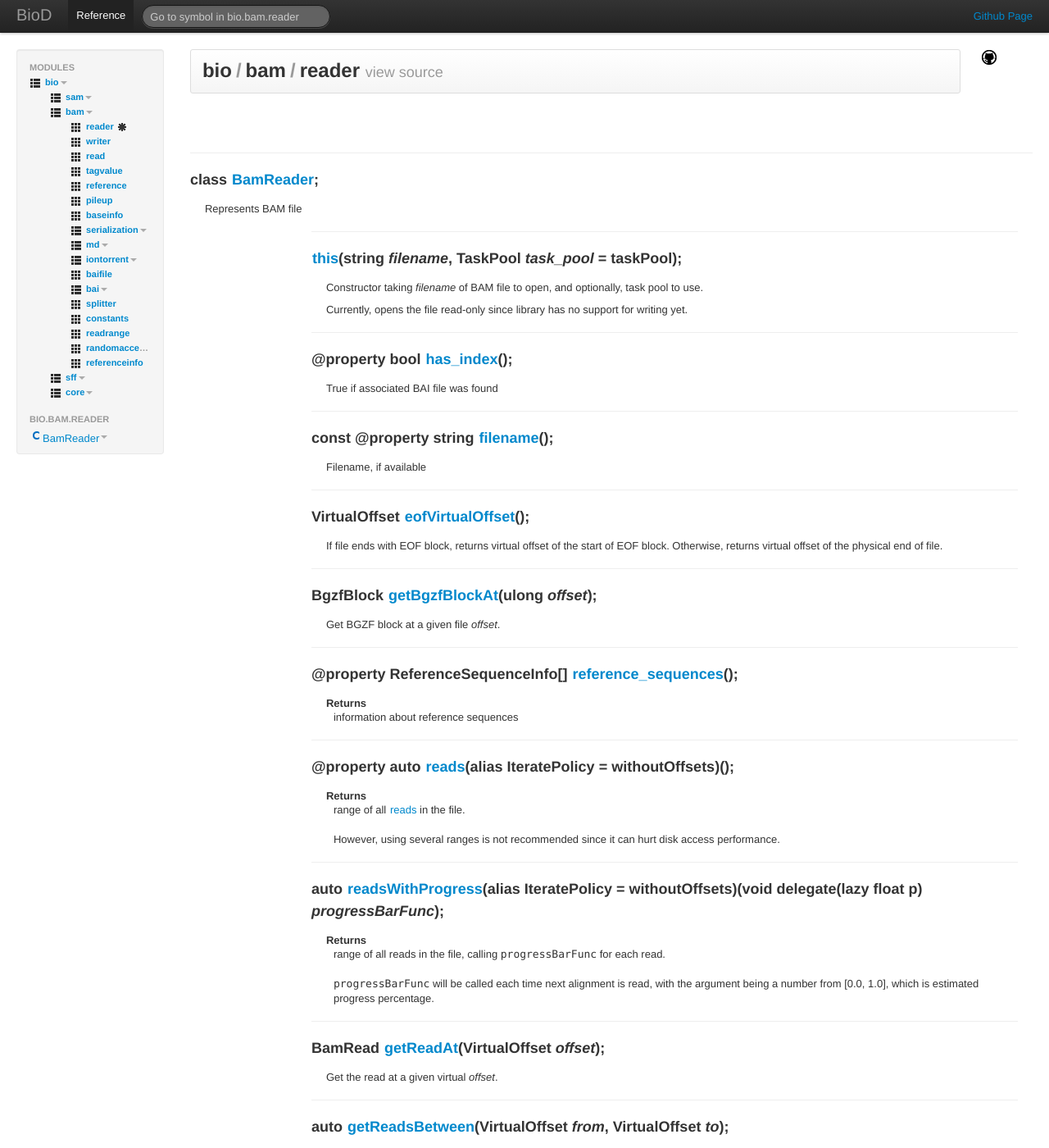
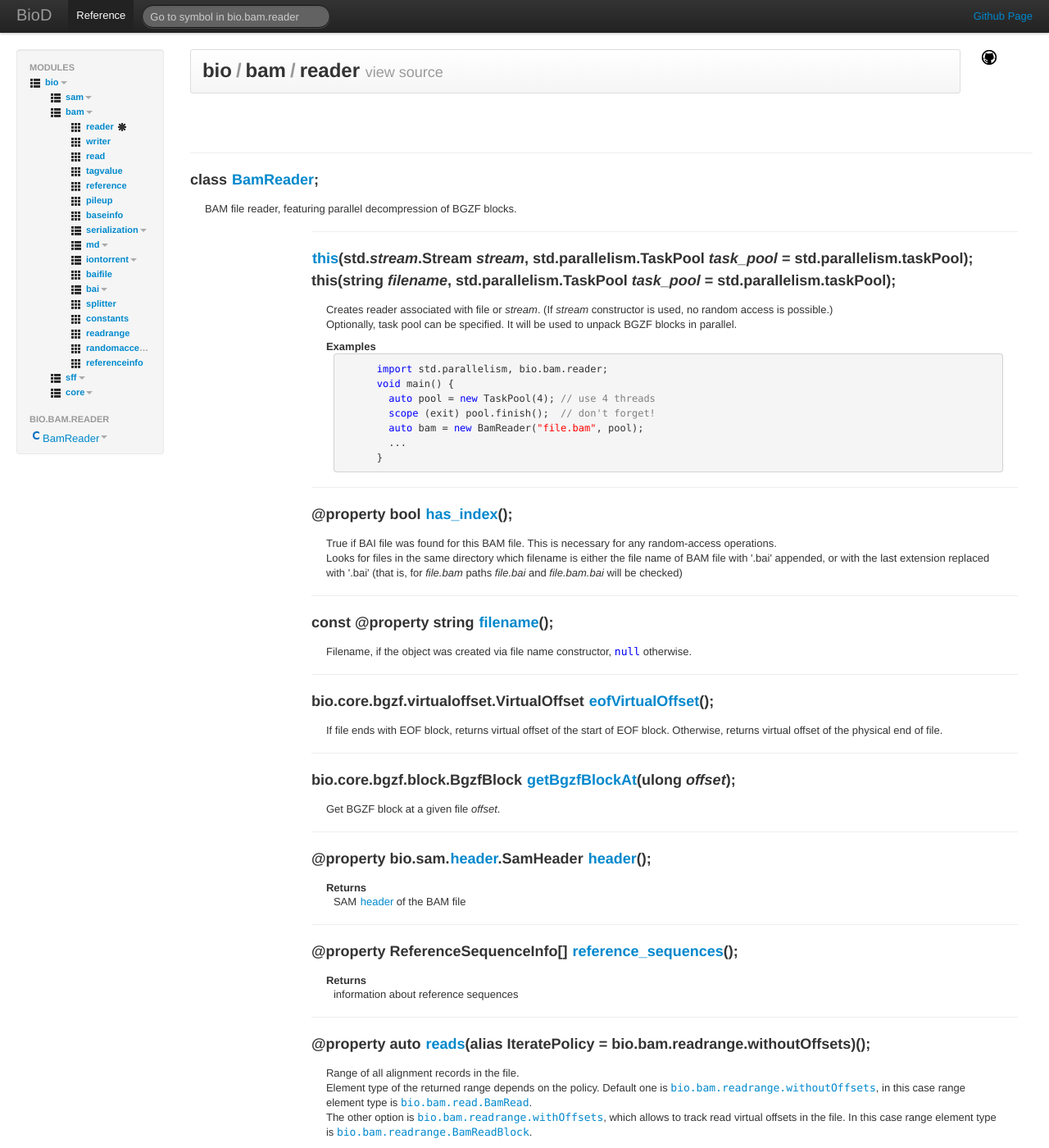
Before and after one commit to george-githinji/biod.github.com, a Jekyll site: the page docs/bio.bam.reader.html, which Jekyll copies as it is, in a window 1280 px wide and 1400 px high. Shown: the whole window at 82% size. Built offline with Jekyll 4.4.1, drawn with Linux system fonts in a browser that asks for light colours; Markdown is read by kramdown in place of the engine named in the settings; some of the changed text lies outside the part shown.

Commit message:
improving docs: bio.bam.reader

```diff
--- a/docs/bio.bam.reader.html
+++ b/docs/bio.bam.reader.html
@@ -203,36 +203,60 @@
 <br><br>
 <hr><div class="row-fluid declaration"><h3>class <span class="symbol-target" id="BamReader">&nbsp;</span><a class="symbol-link" href="#BamReader">BamReader</a>;
 </h3></div>
-<div class="declaration-content"><dl><p>Represents BAM file</p>
+<div class="declaration-content"><dl><p>BAM file reader, featuring parallel decompression of BGZF blocks.</p>
 </dl>
-<div class="offset1 member-list"><hr><div class="row-fluid declaration"><h3> this(string <i>filename</i>, TaskPool <i>task_pool</i> = taskPool);
+<div class="offset1 member-list"><hr><div class="row-fluid declaration"><h3> this(std.<i>stream</i>.Stream <i>stream</i>, std.parallelism.TaskPool <i>task_pool</i> = std.parallelism.taskPool);
+<br> this(string <i>filename</i>, std.parallelism.TaskPool <i>task_pool</i> = std.parallelism.taskPool);
 </h3></div>
-<div class="declaration-content"><dl><p>Constructor taking <i>filename</i> of BAM file to open,
-      and optionally, task pool to use.
+<div class="declaration-content"><dl><p>Creates reader associated with file or <i>stream</i>.
+      (If <i>stream</i> constructor is used, no random access is possible.)
+      <br>
+      Optionally, task pool can be specified.
+      It will be used to unpack BGZF blocks in parallel.
 </p>
-<p>Currently, opens the file read-only since library
-      has no support for writing yet.</p>
+<dt>Examples</dt><dd><pre class="d_code">      <span class="d_keyword">import</span> std.parallelism, bio.bam.reader;
+      <span class="d_keyword">void</span> main() {
+        <span class="d_keyword">auto</span> pool = <span class="d_keyword">new</span> TaskPool(4); <span class="d_comment">// use 4 threads
+</span>        <span class="d_keyword">scope</span> (exit) pool.finish();  <span class="d_comment">// don't forget!
+</span>        <span class="d_keyword">auto</span> bam = <span class="d_keyword">new</span> BamReader(<span class="d_string">"file.bam"</span>, pool);
+        ...
+      }
+</pre>
+</dd>
 </dl>
 </div>
 <hr><div class="row-fluid declaration"><h3>@property bool <span class="symbol-target" id="has_index">&nbsp;</span><a class="symbol-link" href="#has_index">has_index</a>();
 </h3></div>
-<div class="declaration-content"><dl><p>True if associated BAI file was found</p>
+<div class="declaration-content"><dl><p>True if BAI file was found for this BAM file.
+      This is necessary for any random-access operations.
+      <br>
+      Looks for files in the same directory which filename
+      is either the file name of BAM file with '.bai' appended,
+      or with the last extension replaced with '.bai'
+      (that is, for <i>file.bam</i> paths <i>file.bai</i> and
+      <i>file.bam.bai</i> will be checked)</p>
 </dl>
 </div>
 <hr><div class="row-fluid declaration"><h3>const @property string <span class="symbol-target" id="filename">&nbsp;</span><a class="symbol-link" href="#filename">filename</a>();
 </h3></div>
-<div class="declaration-content"><dl><p>Filename, if available</p>
+<div class="declaration-content"><dl><p>Filename, if the object was created via file name constructor,
+        <span class="inlinecode"><span class="d_keyword">null</span></span> otherwise.</p>
 </dl>
 </div>
-<hr><div class="row-fluid declaration"><h3>VirtualOffset <span class="symbol-target" id="eofVirtualOffset">&nbsp;</span><a class="symbol-link" href="#eofVirtualOffset">eofVirtualOffset</a>();
+<hr><div class="row-fluid declaration"><h3>bio.core.bgzf.virtualoffset.VirtualOffset <span class="symbol-target" id="eofVirtualOffset">&nbsp;</span><a class="symbol-link" href="#eofVirtualOffset">eofVirtualOffset</a>();
 </h3></div>
 <div class="declaration-content"><dl><p>If file ends with EOF block, returns virtual offset of the start of EOF block.
  Otherwise, returns virtual offset of the physical end of file.</p>
 </dl>
 </div>
-<hr><div class="row-fluid declaration"><h3>BgzfBlock <span class="symbol-target" id="getBgzfBlockAt">&nbsp;</span><a class="symbol-link" href="#getBgzfBlockAt">getBgzfBlockAt</a>(ulong <i>offset</i>);
+<hr><div class="row-fluid declaration"><h3>bio.core.bgzf.block.BgzfBlock <span class="symbol-target" id="getBgzfBlockAt">&nbsp;</span><a class="symbol-link" href="#getBgzfBlockAt">getBgzfBlockAt</a>(ulong <i>offset</i>);
 </h3></div>
 <div class="declaration-content"><dl><p>Get BGZF block at a given file <i>offset</i>.</p>
+</dl>
+</div>
+<hr><div class="row-fluid declaration"><h3>@property bio.sam.<span class="symbol-target" id="header">&nbsp;</span><a class="symbol-link" href="#header">header</a>.SamHeader <span class="symbol-target" id="header">&nbsp;</span><a class="symbol-link" href="#header">header</a>();
+</h3></div>
+<div class="declaration-content"><dl><dt>Returns</dt><dd>SAM <span class="symbol-target" id="header">&nbsp;</span><a class="symbol-link" href="#header">header</a> of the BAM file</dd>
 </dl>
 </div>
 <hr><div class="row-fluid declaration"><h3>@property ReferenceSequenceInfo[] <span class="symbol-target" id="reference_sequences">&nbsp;</span><a class="symbol-link" href="#reference_sequences">reference_sequences</a>();
@@ -240,65 +264,104 @@
 <div class="declaration-content"><dl><dt>Returns</dt><dd>information about reference sequences</dd>
 </dl>
 </div>
-<hr><div class="row-fluid declaration"><h3>@property auto <span class="symbol-target" id="reads">&nbsp;</span><a class="symbol-link" href="#reads">reads</a>(alias IteratePolicy = withoutOffsets)();
+<hr><div class="row-fluid declaration"><h3>@property auto <span class="symbol-target" id="reads">&nbsp;</span><a class="symbol-link" href="#reads">reads</a>(alias IteratePolicy = bio.bam.readrange.withoutOffsets)();
 </h3></div>
-<div class="declaration-content"><dl><dt>Returns</dt><dd>range of all <span class="symbol-target" id="reads">&nbsp;</span><a class="symbol-link" href="#reads">reads</a> in the file.
+<div class="declaration-content"><dl><p>Range of all alignment records in the file.
+        <br>
+        Element type of the returned range depends on the policy.
+        Default one is <a href="bio.bam.readrange.html#withoutOffsets"><span class="inlinecode">bio.bam.readrange.withoutOffsets</span></a>,
+        in this case range element type is <a href="bio.bam.read.html#BamRead"><span class="inlinecode">bio.bam.read.BamRead</span></a>.
+        <br>
+        The other option is <a href="bio.bam.readrange.html#withOffsets"><span class="inlinecode">bio.bam.readrange.withOffsets</span></a>,
+        which allows to track read virtual offsets in the file.
+        In this case range element type is <a href="bio.bam.readrange.html#BamReadBlock"><span class="inlinecode">bio.bam.readrange.BamReadBlock</span></a>.
+</p>
+<dt>Examples</dt><dd><pre class="d_code">        <span class="d_keyword">import</span> bio.bam.readrange;
+        ...
+        <span class="d_keyword">auto</span> bam = <span class="d_keyword">new</span> BamReader(<span class="d_string">"file.bam"</span>);
+        <span class="d_keyword">auto</span> <u>reads</u> = bam.<u>reads</u>!withOffsets();
+        writeln(<u>reads</u>.front.start_virtual_offset);
+</pre>
+</dd>
+</dl>
+</div>
+<hr><div class="row-fluid declaration"><h3>auto <span class="symbol-target" id="readsWithProgress">&nbsp;</span><a class="symbol-link" href="#readsWithProgress">readsWithProgress</a>(alias IteratePolicy = bio.bam.readrange.withoutOffsets)(void delegate(lazy float p) <i>progressBarFunc</i>);
+</h3></div>
+<div class="declaration-content"><dl><dt>Returns</dt><dd>range of all reads in the file, calling <i>progressBarFunc</i>
+                 for each read.
+        <br>
+        <i>progressBarFunc</i> will be called
+        each time next alignment is read, with the argument being a number from [0.0, 1.0],
+        which is estimated progress percentage.
+        <br>
+        Notice that <i>progressBarFunc</i> takes <span class="inlinecode">lazy</span> argument,
+        so that the number of relatively expensive float division operations
+        can be controlled by user.
+
+</dd>
+<dt>Examples</dt><dd><pre class="d_code">        <span class="d_keyword">import</span> std.functional, std.stdio, bio.bam.reader;
+        <span class="d_keyword">void</span> progress(<span class="d_keyword">lazy</span> <span class="d_keyword">float</span> p) {
+            <span class="d_keyword">static</span> <span class="d_keyword">uint</span> n;
+            <span class="d_keyword">if</span> (++n % 63 == 0) writeln(p); <span class="d_comment">// prints progress after every 63 records
+</span>        }
+        ...
+        <span class="d_keyword">foreach</span> (read; bam.<u>readsWithProgress</u>(toDelegate(&amp;progress))) {
+            ...
+        }
+</pre>
+</dd>
+</dl>
+</div>
+<hr><div class="row-fluid declaration"><h3>bio.bam.read.BamRead <span class="symbol-target" id="getReadAt">&nbsp;</span><a class="symbol-link" href="#getReadAt">getReadAt</a>(bio.core.bgzf.virtualoffset.VirtualOffset <i>offset</i>);
+</h3></div>
+<div class="declaration-content"><dl><dt>Returns</dt><dd>the read which starts at a given virtual <i>offset</i>.</dd>
+</dl>
+</div>
+<hr><div class="row-fluid declaration"><h3>auto <span class="symbol-target" id="getReadsBetween">&nbsp;</span><a class="symbol-link" href="#getReadsBetween">getReadsBetween</a>(bio.core.bgzf.virtualoffset.VirtualOffset <i>from</i>, bio.core.bgzf.virtualoffset.VirtualOffset <i>to</i>);
+</h3></div>
+<div class="declaration-content"><dl><dt>Returns</dt><dd>all reads located between two virtual offsets in the BAM file.
 <br><br>
 
-        However, using several ranges is not recommended since it can hurt
-        disk access performance.</dd>
-</dl>
-</div>
-<hr><div class="row-fluid declaration"><h3>auto <span class="symbol-target" id="readsWithProgress">&nbsp;</span><a class="symbol-link" href="#readsWithProgress">readsWithProgress</a>(alias IteratePolicy = withoutOffsets)(void delegate(lazy float p) <i>progressBarFunc</i>);
-</h3></div>
-<div class="declaration-content"><dl><dt>Returns</dt><dd>range of all reads in the file, calling <span class="inlinecode">progressBarFunc</span>
-                 for each read.
-<br><br>
-
-        <span class="inlinecode">progressBarFunc</span> will be called
-        each time next alignment is read, with the argument being a number from [0.0, 1.0],
-        which is estimated progress percentage.</dd>
-</dl>
-</div>
-<hr><div class="row-fluid declaration"><h3>BamRead <span class="symbol-target" id="getReadAt">&nbsp;</span><a class="symbol-link" href="#getReadAt">getReadAt</a>(VirtualOffset <i>offset</i>);
-</h3></div>
-<div class="declaration-content"><dl><p>Get the read at a given virtual <i>offset</i>.</p>
-</dl>
-</div>
-<hr><div class="row-fluid declaration"><h3>auto <span class="symbol-target" id="getReadsBetween">&nbsp;</span><a class="symbol-link" href="#getReadsBetween">getReadsBetween</a>(VirtualOffset <i>from</i>, VirtualOffset <i>to</i>);
-</h3></div>
-<div class="declaration-content"><dl><p>Get all reads between two virtual offsets.
-</p>
-<p>First offset must point <i>to</i> the start of an alignment record,
+      <br>
+      First offset must point <i>to</i> the start of an alignment record,
       and be strictly less than the second one.
-<br><br>
-
-      For decompression, uses task pool specified at BamReader construction.</p>
+      <br>
+      For decompression, the task pool specified at the construction is used.</dd>
 </dl>
 </div>
 <hr><div class="row-fluid declaration"><h3>Chunk[] <span class="symbol-target" id="getChunks">&nbsp;</span><a class="symbol-link" href="#getChunks">getChunks</a>(int <i>ref_id</i>, int <i>beg</i>, int <i>end</i>);
 </h3></div>
-<div class="declaration-content"><dl><p>Get BAI chunks containing all reads overlapping specified region.</p>
+<div class="declaration-content"><dl><p>Get BAI chunks containing all reads that overlap specified region.</p>
 </dl>
 </div>
-<hr><div class="row-fluid declaration"><h3>ReferenceSequence <span class="symbol-target" id="reference">&nbsp;</span><a class="symbol-link" href="#reference">reference</a>(int <i>ref_id</i>);
+<hr><div class="row-fluid declaration"><h3>bio.bam.<span class="symbol-target" id="reference">&nbsp;</span><a class="symbol-link" href="#reference">reference</a>.ReferenceSequence <span class="symbol-target" id="reference">&nbsp;</span><a class="symbol-link" href="#reference">reference</a>(int <i>ref_id</i>);
 </h3></div>
-<div class="declaration-content"><dl><p>Returns <span class="symbol-target" id="reference">&nbsp;</span><a class="symbol-link" href="#reference">reference</a> sequence with id <span class="inlinecode"><i>ref_id</i></span>.</p>
+<div class="declaration-content"><dl><p>Returns <span class="symbol-target" id="reference">&nbsp;</span><a class="symbol-link" href="#reference">reference</a> sequence with id <i><i>ref_id</i></i>.</p>
 </dl>
 </div>
-<hr><div class="row-fluid declaration"><h3>ReferenceSequence <span class="symbol-target" id="opIndex">&nbsp;</span><a class="symbol-link" href="#opIndex">opIndex</a>(string <i>ref_name</i>);
+<hr><div class="row-fluid declaration"><h3>bio.bam.reference.ReferenceSequence <span class="symbol-target" id="opIndex">&nbsp;</span><a class="symbol-link" href="#opIndex">opIndex</a>(string <i>ref_name</i>);
 </h3></div>
-<div class="declaration-content"><dl><p>Returns reference sequence named <span class="inlinecode"><i>ref_name</i></span>.</p>
+<div class="declaration-content"><dl><p>Returns reference sequence named <i><i>ref_name</i></i>.
+</p>
+<dt>Examples</dt><dd><pre class="d_code">      <span class="d_keyword">import</span> std.stdio, bio.bam.reader;
+      ...
+      <span class="d_keyword">auto</span> bam = <span class="d_keyword">new</span> BamReader(<span class="d_string">"file.bam"</span>);
+      writeln(bam[<span class="d_string">"chr2"</span>].length);
+</pre>
+</dd>
 </dl>
 </div>
 <hr><div class="row-fluid declaration"><h3>bool <span class="symbol-target" id="hasReference">&nbsp;</span><a class="symbol-link" href="#hasReference">hasReference</a>(string <i>ref_name</i>);
 </h3></div>
-<div class="declaration-content"><dl><p>Check if reference named <span class="inlinecode"><i>ref_name</i></span> is presented in BAM header.</p>
+<div class="declaration-content"><dl><p>Check if reference named <i><i>ref_name</i></i> is presented in BAM header.</p>
 </dl>
 </div>
 <hr><div class="row-fluid declaration"><h3>void <span class="symbol-target" id="setBufferSize">&nbsp;</span><a class="symbol-link" href="#setBufferSize">setBufferSize</a>(size_t <i>buffer_size</i>);
 </h3></div>
-<div class="declaration-content"><dl><p>Set buffer size for I/O operations.</p>
+<div class="declaration-content"><dl><p>Set buffer size for I/O operations.
+      <br>
+      This can help in multithreaded applications when several files are read
+      simultaneously (e.g. merging).</p>
 </dl>
 </div>
 </div>
```
Also changed, not shown: docs/bio.bam.bai.chunk.html (+22 -0 lines).
